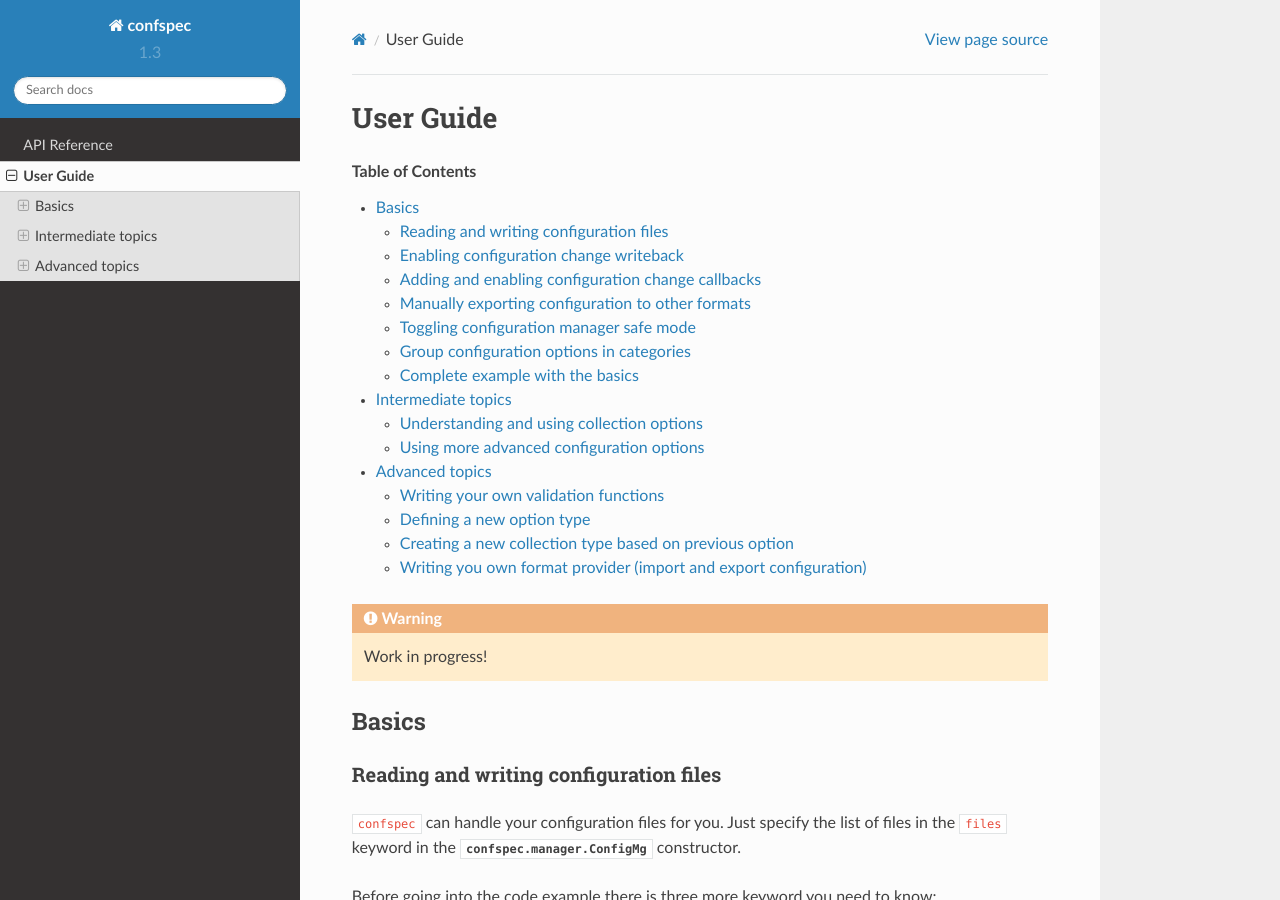
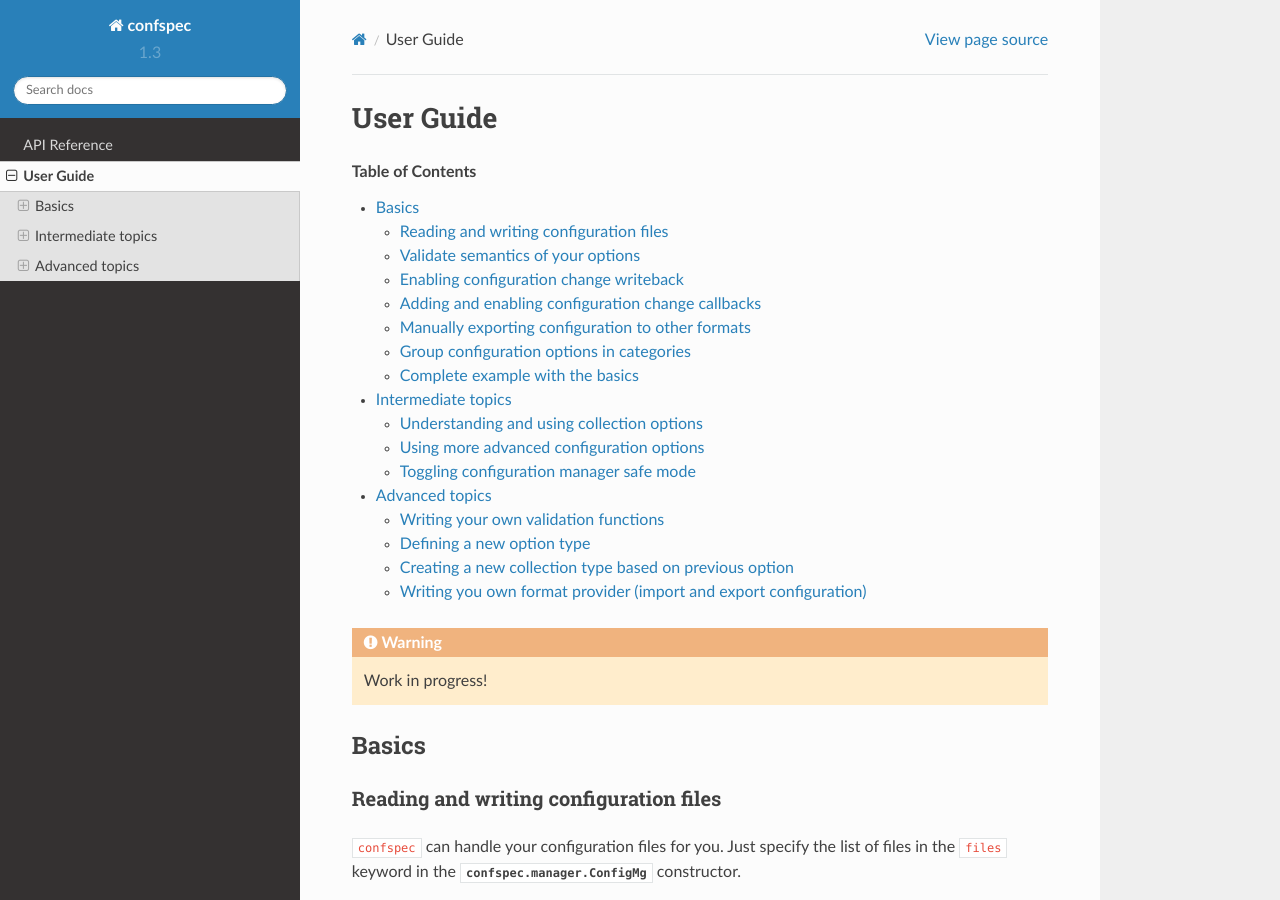
Before and after one commit to carlos-jenkins/confspec, a Sphinx documentation site: the page built from doc/content/user_guide.rst, in a window 1280 px wide and 900 px high. Built offline with Sphinx 7.4.7 and the Read the Docs theme 2.0.0, drawn with Linux system fonts in a browser that asks for light colours; some of the changed text lies outside the part shown.

Commit message:
Moved some topics to intermediate and added a new one in basics in the User Guide.

```diff
--- a/doc/content/user_guide.rst
+++ b/doc/content/user_guide.rst
@@ -122,6 +122,12 @@ keywords, please do note the changed values in the specification:
    >>> # Note that the current configuration is different from the defaults
    ... # provided in the specification. That's because the user config file
    ... # was loaded.
+
+
+Validate semantics of your options
+++++++++++++++++++++++++++++++++++
+
+TODO
 
 
 Enabling configuration change writeback
```
Also changed, not shown: other parts of doc/content/user_guide.rst (+4 -3 lines).
